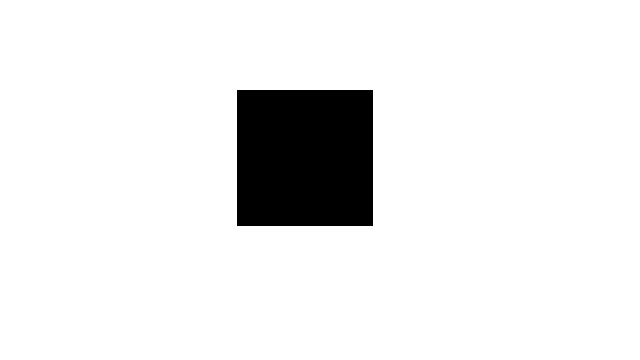
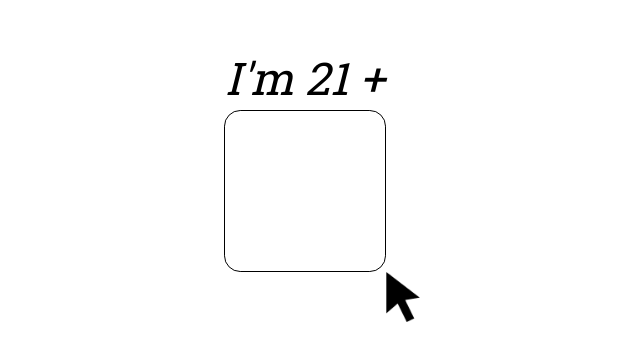
Before and after one commit to lucasdpassos/drm-challange, a Next.js app: page / in a window 1280 px wide. Shown: the part 242-602 px from the top of the page, without its empty margins (335-975 px from the left). Built offline with nearby package versions, Linux system fonts and the light colour scheme.

Commit message:
age checker box

```diff
--- a/pages/index.js
+++ b/pages/index.js
@@ -1,16 +1,24 @@
 import Head from 'next/head'
 import styles from '../styles/Home.module.css'
+import Image from 'next/image'
 
 export default function Home() {
   return (
     <div>
     <Head>
       < meta name="viewport" content="width=device-width, initial-scale=1"/>
+      <link rel="preconnect" href="https://fonts.gstatic.com"></link>
+      <link href="https://fonts.googleapis.com/css2?family=Roboto+Slab&display=swap" rel="stylesheet"></link>
     </Head>
     <div className={styles.container}>
+    <div className={styles.ageHolder}>
+    <h1 className={styles.ageConfirm}>I'm 21  +</h1>
       <div className={styles.box}>
 
+        </div>
+        <img className={styles.pointer} src='./pointer.png' />
       </div>
+
     </div>
     </div>
   )
--- a/styles/Home.module.css
+++ b/styles/Home.module.css
@@ -5,33 +5,39 @@
   flex-direction: column;
   justify-content: center;
   align-items: center;
+
+
 }
+
 
 .box {
   position:relative;
-  border:0.25rem solid black;
-  height:8rem;
-  width:8rem;
+  border:0.1rem solid black;
+  height:10rem;
+  width:10rem;
   outline:none;
   overflow:hidden;
+  cursor: pointer;
+  border-radius: 10%;
 
 }
 
-.box::before{
+.box:hover::before{
   content:"";
-  font-size:2rem;
-  color:azure;
-  background:rgb(0, 0, 0);
-  height:100%;
-  width:100%;
-  display:flex;
-  align-items:center;
-  justify-content:center;
+  position:absolute;
+  width:400px;
+  height:400px;
+  background:#000000;
+  left:50%;
+  transform:translateX(-50%);
+  border-radius:40%;
+  animation: spin 1.2s ease-in-out forwards;
+
 }
 
 
 
-.box:hover::after {
+/* .box:hover::after {
   content:"";
   position:absolute;
   bottom: -50%;
@@ -40,19 +46,38 @@
   border-radius:45%;
   height:200%;
   width:200%;
-
+  overflow:hidden;
   animation: spin 2s ease-in-out forwards;
 
 
+} */
+
+@keyframes spin {
+  from {
+    top:250px;
+    transform: translateX(-50%) rotate(0deg);
+  }
+
+  to {
+    top:-50px;
+    transform: translateX(-50%) rotate(360deg);
+  }
+
 }
 
-@keyframes spin {
-  0% {
-    transform: translateY(0) rotate(0deg);
-    background:none;
-  }
-  100% {
-    transform: translateY(-100%) rotate(500deg);
+.ageConfirm {
+  font-family: 'Roboto Slab', serif;
+  text-align: center;
+  font-style: italic;
+  font-weight: 100;
+  font-size: 45px;
+  padding: -15px;
+  position: relative;
+  top: 27px;
+}
 
-  }
+.pointer {
+  width:50px;
+  position: relative;
+  left:95%;
 }
```
Also changed, not shown: public/pointer.png (added), 1 other file (tests, documents, lock files or other folders).
